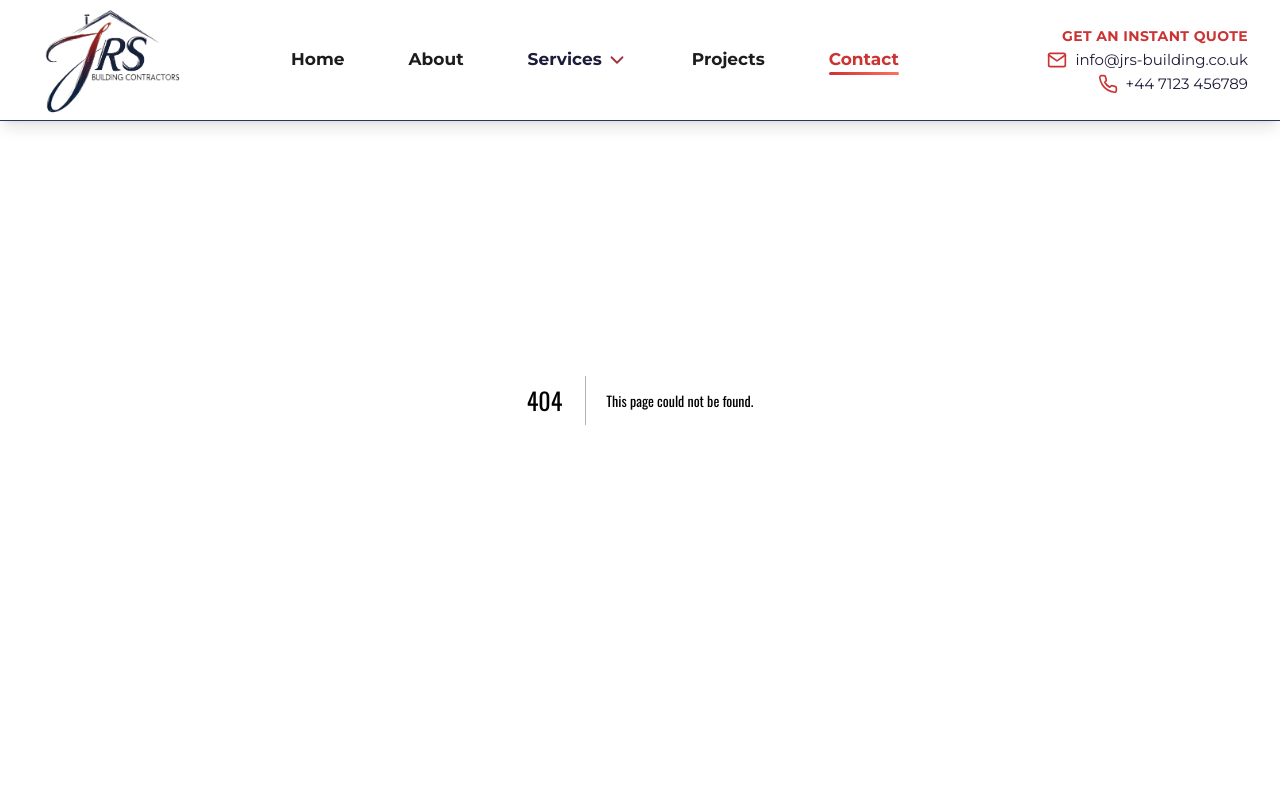
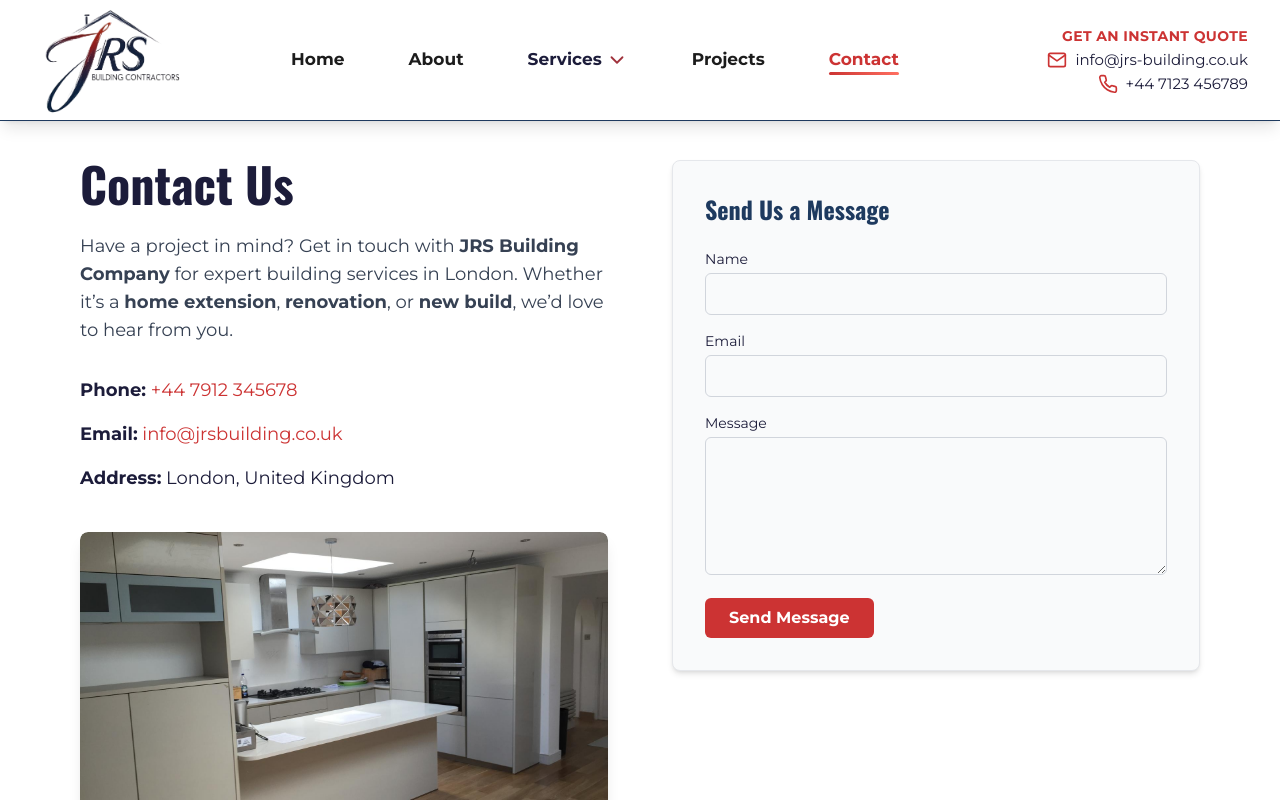
Before and after one commit to alikansoh/JRSBuilding, a Next.js app in the folder frontend/: page /contact in a window 1280 px wide. Before the commit this address had no page. Shown: the top 800 px of the page. Built offline with nearby package versions, Linux system fonts and the light colour scheme.

Commit message:
add contact  us page

```diff
--- /dev/null
+++ b/frontend/src/app/contact/page.tsx
@@ -0,0 +1,71 @@
+'use client';
+
+import Image from 'next/image';
+import { motion } from 'framer-motion';
+
+export default function ContactPage() {
+  return (
+    <section className="mt-20 max-w-6xl mx-auto px-4 py-20 text-[#1C1C3A]">
+      <motion.div
+        initial={{ opacity: 0, y: 50 }}
+        animate={{ opacity: 1, y: 0 }}
+        transition={{ duration: 0.8 }}
+        className="grid md:grid-cols-2 gap-16 items-start"
+      >
+        {/* Left Side: Contact Details */}
+        <div>
+          <h1 className="text-4xl md:text-5xl font-bold mb-6">Contact Us</h1>
+          <p className="text-lg text-gray-700 mb-8">
+            Have a project in mind? Get in touch with <strong>JRS Building Company</strong> for expert building services in London. Whether it’s a <strong>home extension</strong>, <strong>renovation</strong>, or <strong>new build</strong>, we’d love to hear from you.
+          </p>
+
+          <div className="space-y-4 text-lg">
+            <p><strong>Phone:</strong> <a href="tel:+447912345678" className="text-[#CC3333] hover:underline">+44 7912 345678</a></p>
+            <p><strong>Email:</strong> <a href="mailto:info@jrsbuilding.co.uk" className="text-[#CC3333] hover:underline">info@jrsbuilding.co.uk</a></p>
+            <p><strong>Address:</strong> London, United Kingdom</p>
+          </div>
+
+          <div className="mt-10 relative w-full h-72 md:h-80 rounded-lg overflow-hidden shadow-lg hover:shadow-xl transition-shadow">
+            <Image
+              src="/contact.jpeg"
+              alt="Recent JRS Building Company work"
+              fill
+              className="object-cover rounded-lg"
+              priority
+            />
+          </div>
+        </div>
+
+        {/* Right Side: Contact Form */}
+        <motion.div
+          initial={{ opacity: 0, y: 50 }}
+          animate={{ opacity: 1, y: 0 }}
+          transition={{ duration: 1 }}
+          className="bg-gray-50 p-8 rounded-lg shadow-md border border-gray-200"
+        >
+          <h2 className="text-2xl font-bold mb-6 text-[#1E3A5F]">Send Us a Message</h2>
+          <form className="space-y-4">
+            <div>
+              <label htmlFor="name" className="block text-sm font-medium mb-1">Name</label>
+              <input type="text" id="name" className="w-full border border-gray-300 px-4 py-2 rounded-md focus:outline-none focus:ring-2 focus:ring-[#CC3333]" required />
+            </div>
+
+            <div>
+              <label htmlFor="email" className="block text-sm font-medium mb-1">Email</label>
+              <input type="email" id="email" className="w-full border border-gray-300 px-4 py-2 rounded-md focus:outline-none focus:ring-2 focus:ring-[#CC3333]" required />
+            </div>
+
+            <div>
+              <label htmlFor="message" className="block text-sm font-medium mb-1">Message</label>
+              <textarea id="message" rows={5} className="w-full border border-gray-300 px-4 py-2 rounded-md focus:outline-none focus:ring-2 focus:ring-[#CC3333]" required></textarea>
+            </div>
+
+            <button type="submit" className="bg-[#CC3333] text-white font-semibold px-6 py-2 rounded-md hover:bg-[#b62d2d] transition duration-300">
+              Send Message
+            </button>
+          </form>
+        </motion.div>
+      </motion.div>
+    </section>
+  );
+}
```
Also changed, not shown: frontend/public/contact.jpeg (added).
